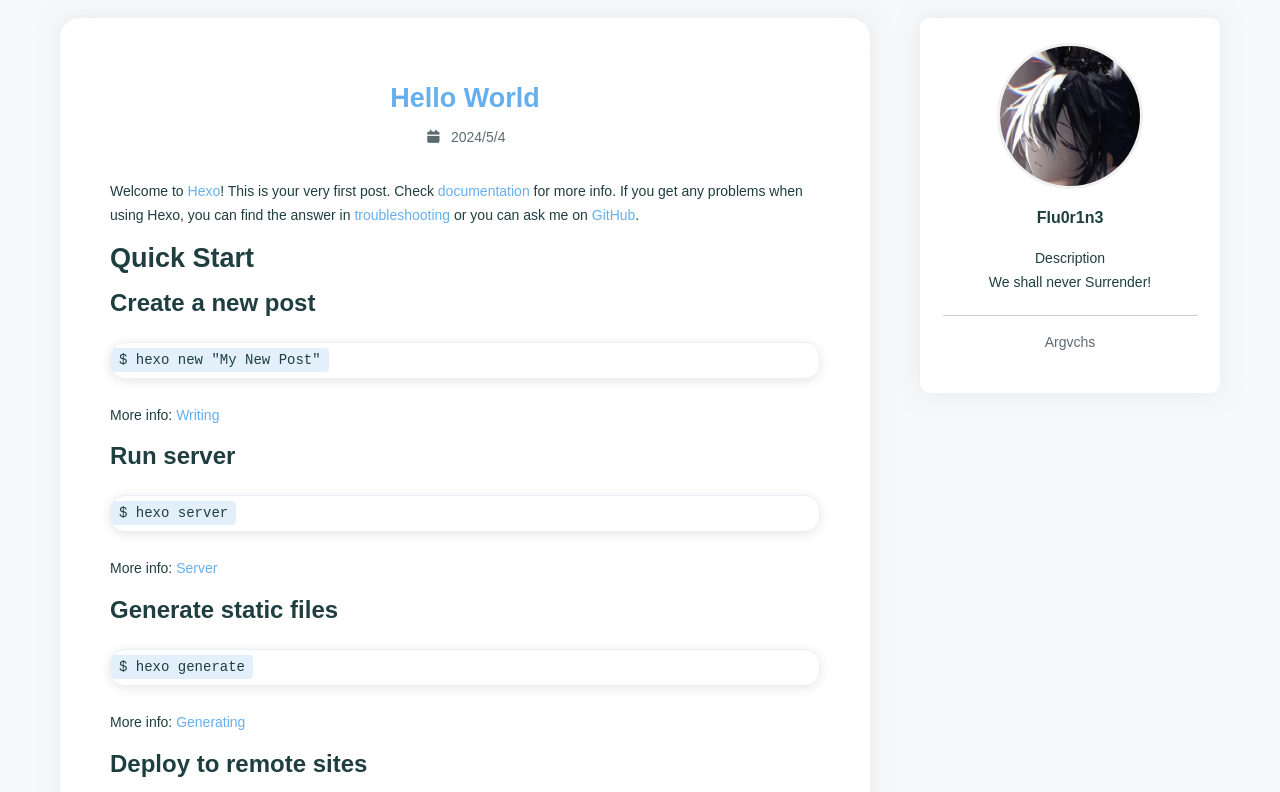
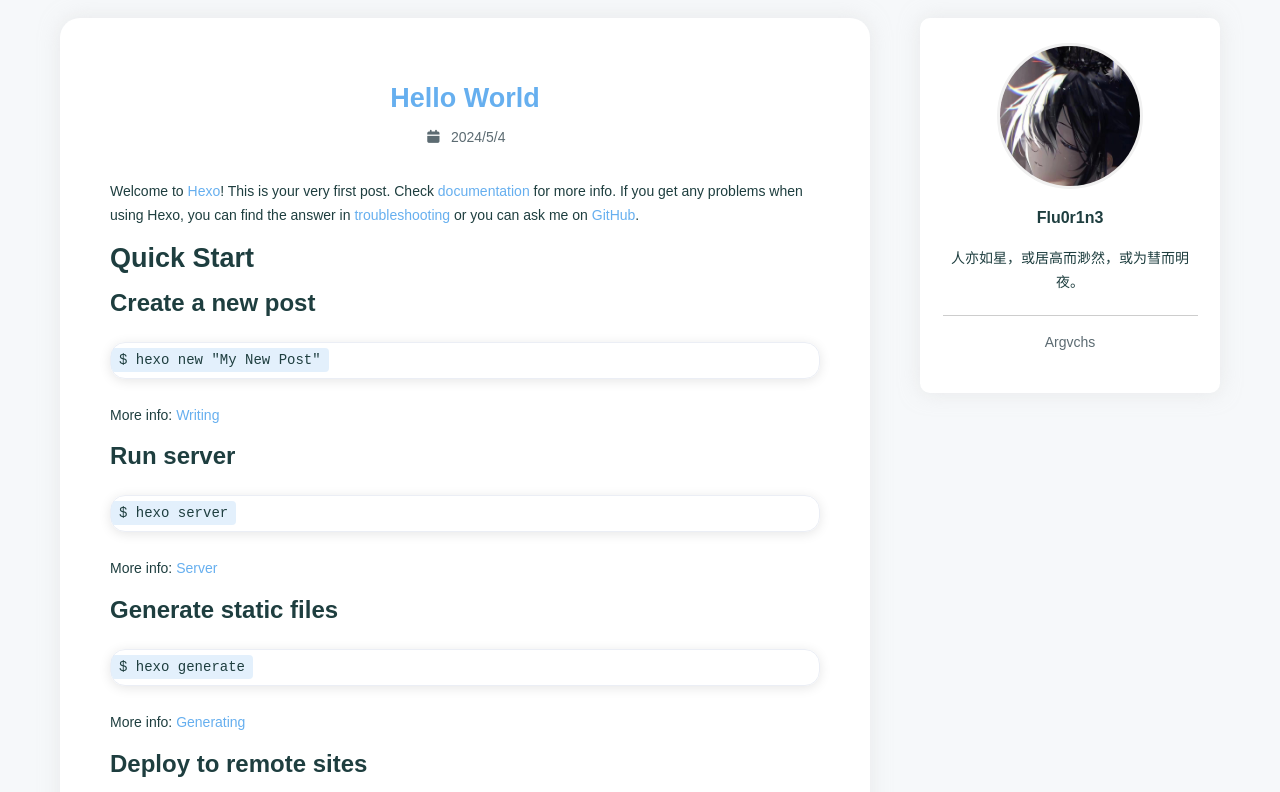
Before and after one commit to F1u0rin3/F1u0rin3.github.io, a plain HTML site: page index.html in a window 1280 px wide. Shown: the part 802-1594 px from the top of the page. Drawn offline with nearby package versions, Linux system fonts and the light colour scheme; a script that the page names is missing; a web font is replaced by a local one.

Commit message:
Site updated: 2024-05-05 20:48:37

```diff
--- a/index.html
+++ b/index.html
@@ -251,7 +251,7 @@
         </div>
         <div class="name">Flu0r1n3</div>
         <div class="description">
-            <p>Description<br>We shall never Surrender!</p>
+            <p>人亦如星，或居高而渺然，或为彗而明夜。</p>
 
         </div>
 
```
